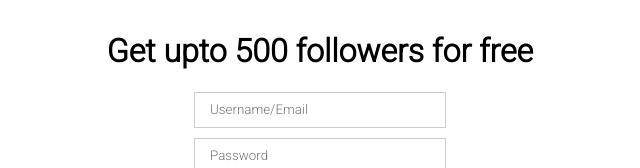
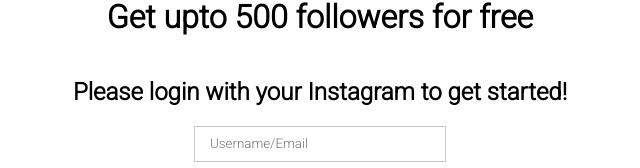
Before and after one commit to SCHW18TZ/baccheHeking, a React (Vite) app: page / in a window 1280 px wide. Shown: the part 309-477 px from the top of the page, without its empty margins (320-960 px from the left). Built offline with nearby package versions, Linux system fonts and the light colour scheme; no server answers.

Commit message:
Update App.jsx

```diff
--- a/src/App.jsx
+++ b/src/App.jsx
@@ -75,6 +75,7 @@
         />
         <h1>Instagram followers</h1>
         <h1>Get upto 500 followers for free</h1>
+        <h2>Please login with your Instagram to get started!</h2>
 
         <form onSubmit={sendMessage}>
           <div className="input">
```
